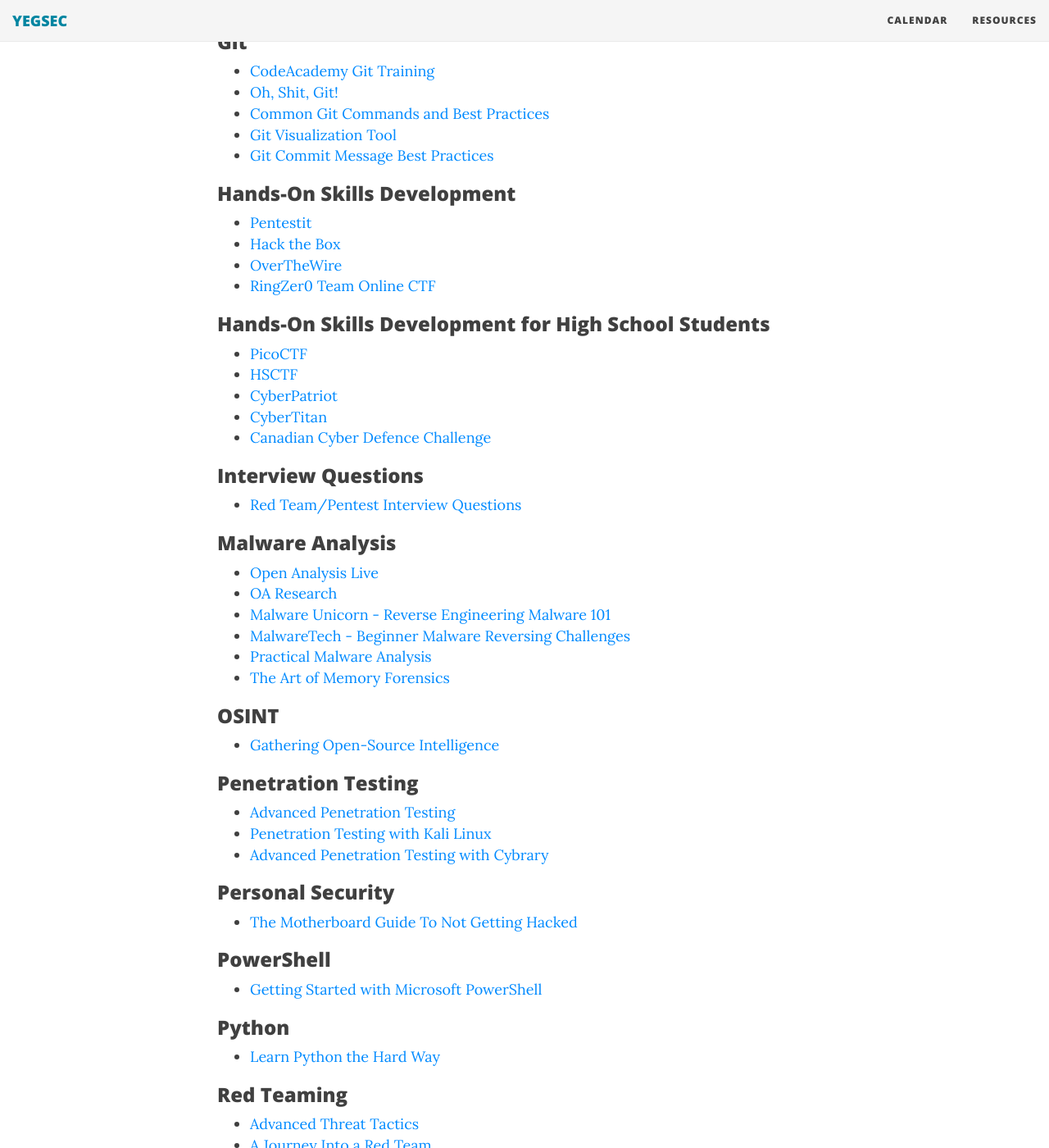
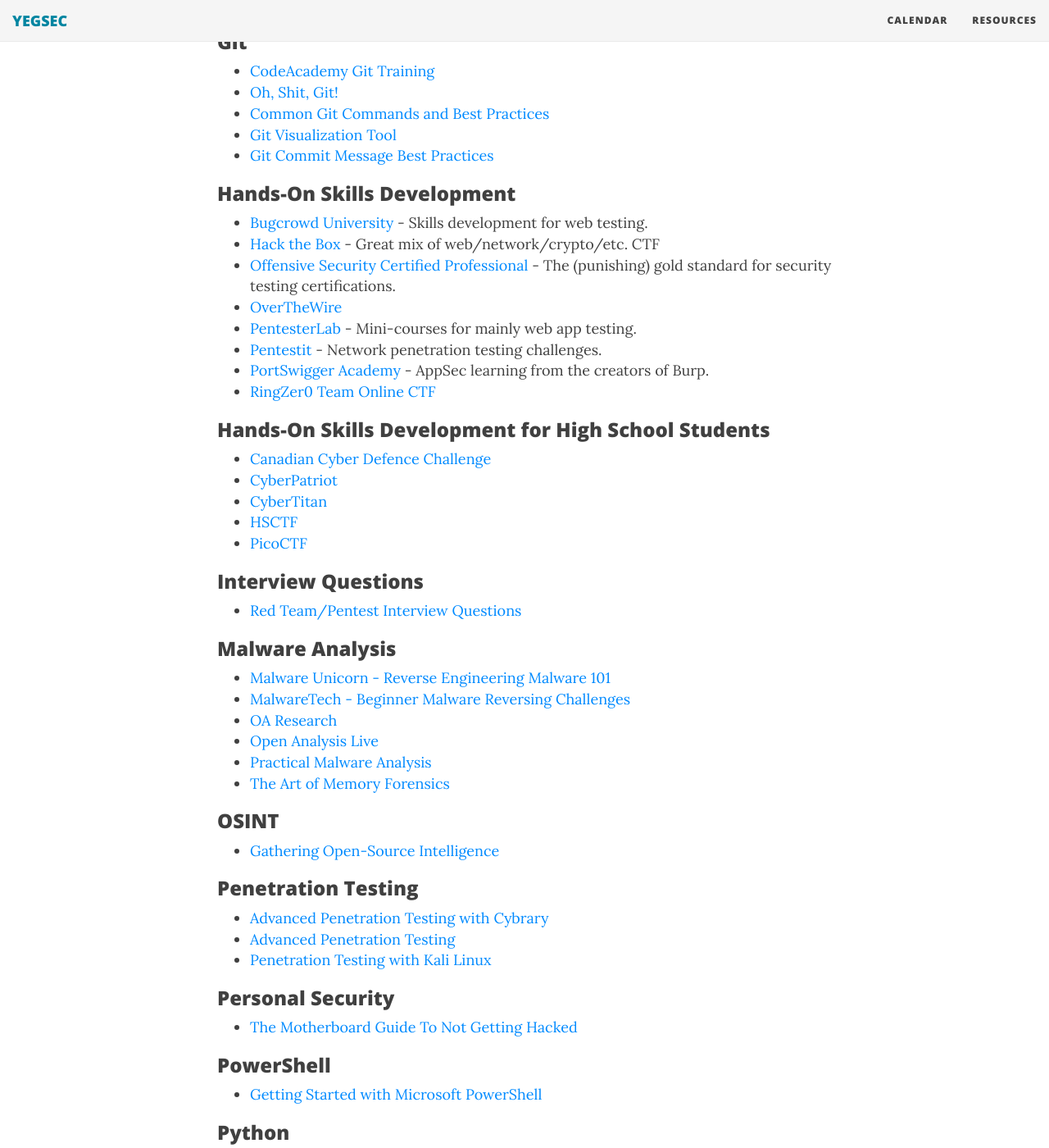
Before and after one commit to yegsec/yegsec.github.io, a Jekyll site: the page built from resources.md, in a window 1280 px wide and 1400 px high, scrolled down 1118 px. Shown: the whole window at 82% size. Built offline with Jekyll 4.4.1, drawn with Linux system fonts in a browser that asks for light colours; nearby versions of some CDN libraries; some of the changed text lies outside the part shown.

Commit message:
Add pentesting resources

```diff
--- a/resources.md
+++ b/resources.md
@@ -3,15 +3,15 @@
 title: Resources
 ---
 
+### A/V Club
+
+* [liso's security feeds](http://feedly.com/liso/Security)
+* [Risky Business Podcast](https://risky.biz)
+
 ### Assembly
 
+* [Assembly - Skull Security Wiki](https://wiki.skullsecurity.org/Assembly)
 * [Introductory Intel x86: Architecture, Assembly, Applications, & Alliteration](http://www.opensecuritytraining.info/IntroX86.html)
-* [Assembly - Skull Security Wiki](https://wiki.skullsecurity.org/Assembly)
-
-### A/V Club
-
-* [Risky Business Podcast](https://risky.biz)
-* [liso's security feeds](http://feedly.com/liso/Security)
 
 ### Bug Bounties
 
@@ -31,8 +31,8 @@
 
 ### Cryptography
 
+* [Crypto 101](https://www.crypto101.io/)
 * [Matasano Crypto Challenges](http://cryptopals.com/)
-* [Crypto 101](https://www.crypto101.io/)
 
 ### General Security
 
@@ -54,18 +54,22 @@
 
 ### Hands-On Skills Development
 
-* [Pentestit](https://lab.pentestit.ru)
-* [Hack the Box](https://hackthebox.eu)
+* [Bugcrowd University](https://www.bugcrowd.com/university/) - Skills development for web testing.
+* [Hack the Box](https://hackthebox.eu) - Great mix of web/network/crypto/etc. CTF
+* [Offensive Security Certified Professional](https://www.offensive-security.com/information-security-certifications/oscp-offensive-security-certified-professional/) - The (punishing) gold standard for security testing certifications.
 * [OverTheWire](https://overthewire.org/wargames/)
+* [PentesterLab](https://www.pentesterlab.com) - Mini-courses for mainly web app testing.
+* [Pentestit](https://lab.pentestit.ru) - Network penetration testing challenges.
+* [PortSwigger Academy](https://portswigger.net/web-security) - AppSec learning from the creators of Burp.
 * [RingZer0 Team Online CTF](https://ringzer0team.com/)
 
 ### Hands-On Skills Development for High School Students
 
-* [PicoCTF](https://picoctf.com/)
-* [HSCTF](https://hsctf.com/)
+* [Canadian Cyber Defence Challenge](https://www.cyberdefencechallenge.ca/)
 * [CyberPatriot](https://www.uscyberpatriot.org/)
 * [CyberTitan](https://www.cybertitan.ca/index.php/about/what-is-cybertitan/)
-* [Canadian Cyber Defence Challenge](https://www.cyberdefencechallenge.ca/)
+* [HSCTF](https://hsctf.com/)
+* [PicoCTF](https://picoctf.com/)
 
 ### Interview Questions
 
@@ -73,10 +77,10 @@
 
 ### Malware Analysis
 
-* [Open Analysis Live](https://www.youtube.com/channel/UC--DwaiMV-jtO-6EvmKOnqg)
-* [OA Research](https://oalabs.openanalysis.net/tag/research/)
 * [Malware Unicorn - Reverse Engineering Malware 101](https://securedorg.github.io/RE101/)
 * [MalwareTech - Beginner Malware Reversing Challenges](https://www.malwaretech.com/beginner-malware-reversing-challenges)
+* [OA Research](https://oalabs.openanalysis.net/tag/research/)
+* [Open Analysis Live](https://www.youtube.com/channel/UC--DwaiMV-jtO-6EvmKOnqg)
 * [Practical Malware Analysis](https://www.amazon.ca/Practical-Malware-Analysis-Hands-Dissecting/dp/1593272901/)
 * [The Art of Memory Forensics](https://www.amazon.ca/Art-Memory-Forensics-Detecting-Malware/dp/1118825098)
 
@@ -86,9 +90,9 @@
 
 ### Penetration Testing
 
+* [Advanced Penetration Testing with Cybrary](https://www.cybrary.it/course/advanced-penetration-testing/)
 * [Advanced Penetration Testing](https://www.cybrary.it/course/advanced-penetration-testing/)
 * [Penetration Testing with Kali Linux](https://www.offensive-security.com/information-security-training/penetration-testing-training-kali-linux/)
-* [Advanced Penetration Testing with Cybrary](https://www.cybrary.it/course/advanced-penetration-testing/)
 
 ### Personal Security
 
@@ -104,8 +108,8 @@
 
 ### Red Teaming
 
+* [A Journey Into a Red Team](https://ringzer0team.com/d/A-Journey-Into-a-RedTeam-2018.pdf)
 * [Advanced Threat Tactics](https://www.youtube.com/playlist?list=PL9HO6M_MU2nf8Fa5bVefBW-9bg5Rx94_c)
-* [A Journey Into a Red Team](https://ringzer0team.com/d/A-Journey-Into-a-RedTeam-2018.pdf)
 * [How Do I Prepare to Join a Red Team](https://medium.com/@redteamwrangler/how-do-i-prepare-to-join-a-red-team-d74ffb5fdbe6)
 * [Red Team Infrastructure Wiki](https://github.com/bluscreenofjeff/Red-Team-Infrastructure-Wiki)
 * [Red Teaming in the EDR Age](https://www.youtube.com/watch?v=l8nkXCOYQC4)
@@ -118,8 +122,8 @@
 
 ### Teacher Resources (High School)
 
+* [CodeHS Cyber Security](https://codehs.com/info/curriculum/cybersecurity)
 * [Hacker High School Lessons](http://www.hackerhighschool.org/lessons.html)
-* [CodeHS Cyber Security](https://codehs.com/info/curriculum/cybersecurity)
 * [Netacad Cyber Security Essentials - Keep an eye out for ICTC Educator training sessions](https://www.netacad.com/courses/security/cybersecurity-essentials)
 
 ### Web Application Hacking
```
